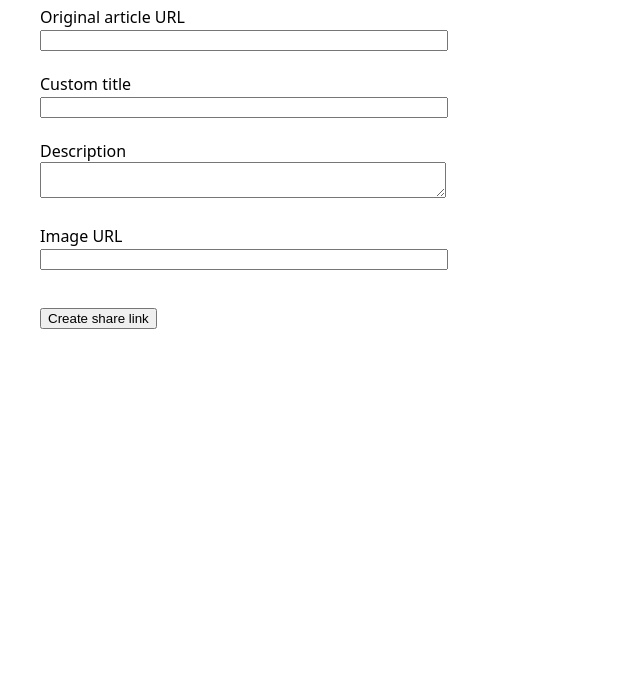
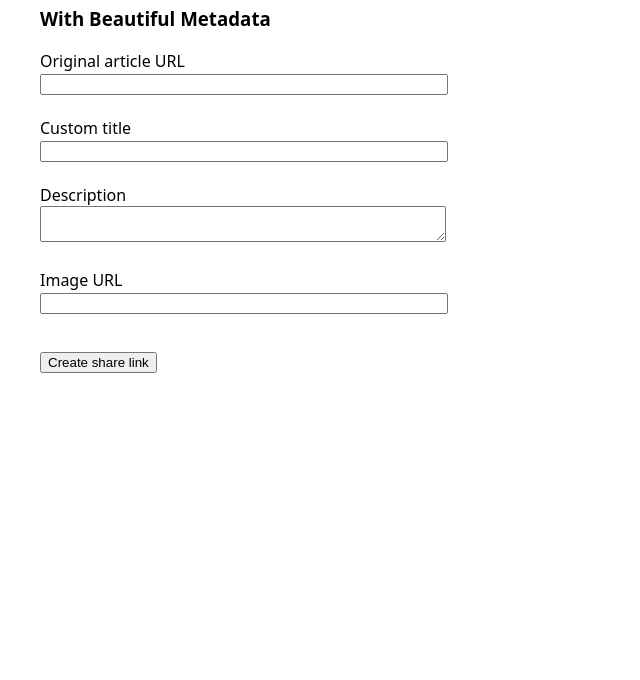
Before and after one commit to Haxim/postmedia, a plain HTML site: page public/index.html in a window 1280 px wide. Shown: the part 120-800 px from the top of the page, without its empty margins (0-640 px from the left). Drawn offline with Linux system fonts and the light colour scheme.

Commit message:
Update index.html

```diff
--- a/public/index.html
+++ b/public/index.html
@@ -20,6 +20,7 @@
 <body>
 
   <h1>For Posting Media</h1>
+  <h3>With Beautiful Metadata</h3>
 
   <!-- Your original form (optional, but nice UX) -->
   <form method="POST" action="/submit">
```
